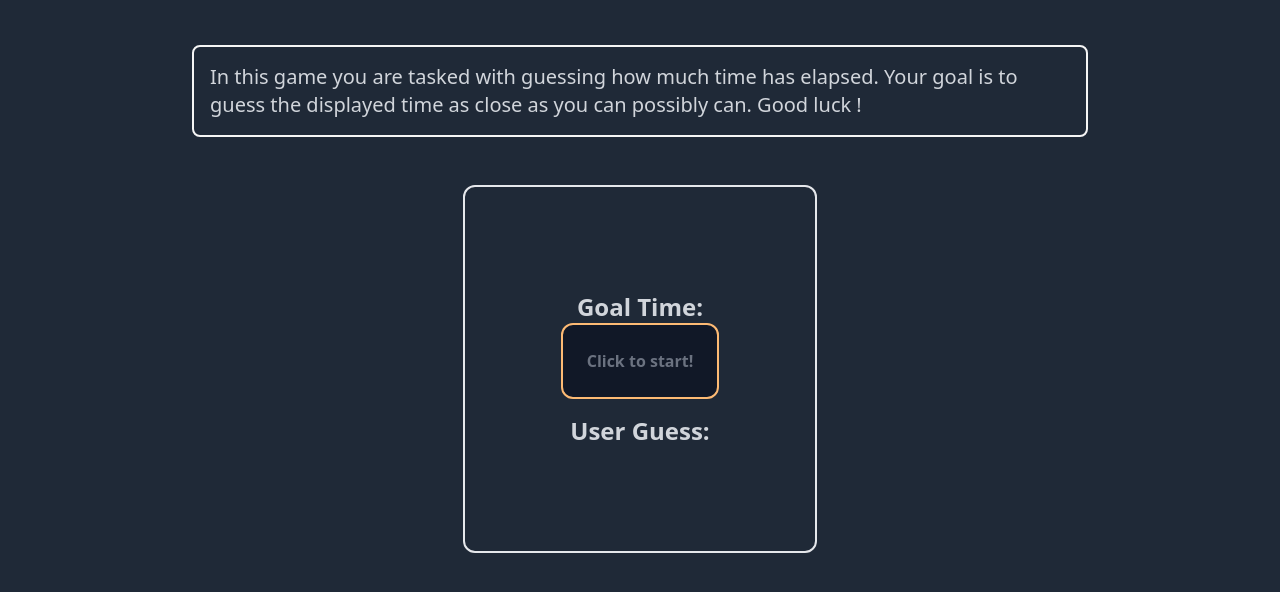
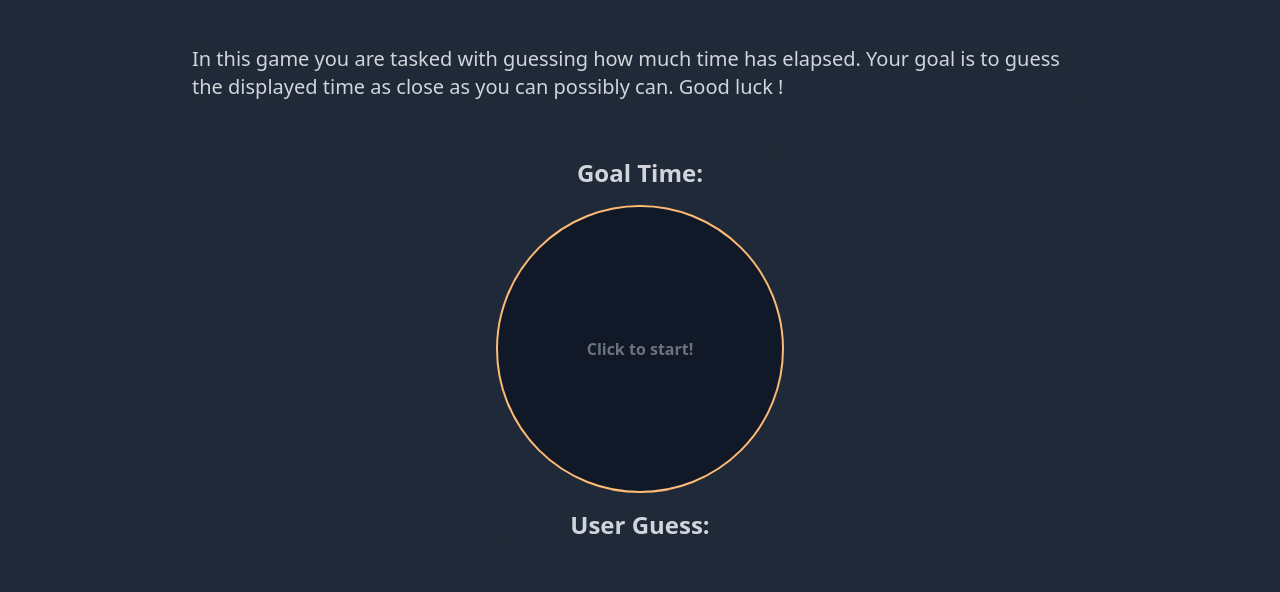
Before and after one commit to thiczd/CS490PROJECT, a plain HTML site: page timerGuesser.html in a window 1280 px wide. Shown: the part 194-786 px from the top of the page. Drawn offline with nearby package versions, Linux system fonts and the light colour scheme.

Commit message:
added button rounding

```diff
--- a/timerGuesser.html
+++ b/timerGuesser.html
@@ -26,7 +26,7 @@
   <div class="flex justify-center items-center">
 
 
-    <div class="bg-gray-800 flex justify-center mr-48 ml-48 mt-12 border-2 rounded-lg p-4 border-neutral-100">
+    <div class="bg-gray-800 flex justify-center mr-48 ml-48 mt-12 border-0 rounded-lg border-neutral-100">
       <p class="text-gray-300 text-xl font-extralight">In this game you are tasked with guessing how much time has
         elapsed. Your goal is to guess the displayed time as close as you can possibly can. Good luck !
       </p>
@@ -36,14 +36,14 @@
   <div class="flex justify-center items-center">
 
 
-    <div class="border-2 bg-gray-800 mt-12 content-center
-        rounded-xl ml-24 mr-24  flex flex-col items-center justify-center pt-24 pb-24 pr-24 pl-24">
+    <div class="border-0 bg-gray-800 mt-12 content-center
+        rounded-xl ml-24 mr-24  flex flex-col items-center justify-center ">
 
-      <div id="goal-time" class="font-bold text-2xl mt-2 text-gray-300"> Goal Time: <span id="goal-time-val"></span>
+      <div id="goal-time" class="font-bold text-2xl mt-2 text-gray-300 mb-4"> Goal Time: <span id="goal-time-val"></span>
       </div>
-      <button class="btn btn-GameEvent border-2 rounded-xl border-orange-300
+      <button class="btn btn-GameEvent border-2 h-72 w-72 rounded-full border-orange-300
             mb-2 hover:border-orange-400 hover:text-orange-400 p-6 bg-gray-900
-            font-bold text-gray-500
+            font-bold text-gray-500 hover:scale-110
             " id="Main-interact">Click to start!</button>
       <script defer type="text/javascript" src="timerGuesser.js"></script>
       <div id="user-guess" class="font-bold mt-2 text-2xl text-gray-300">User Guess: <span id="user-guess-val"></span>
```
Also changed, not shown: reactionTimeTest.html (+5 -5 lines).
